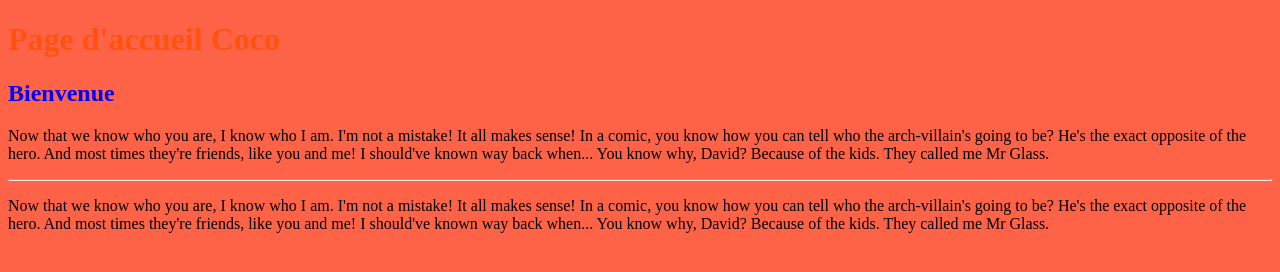
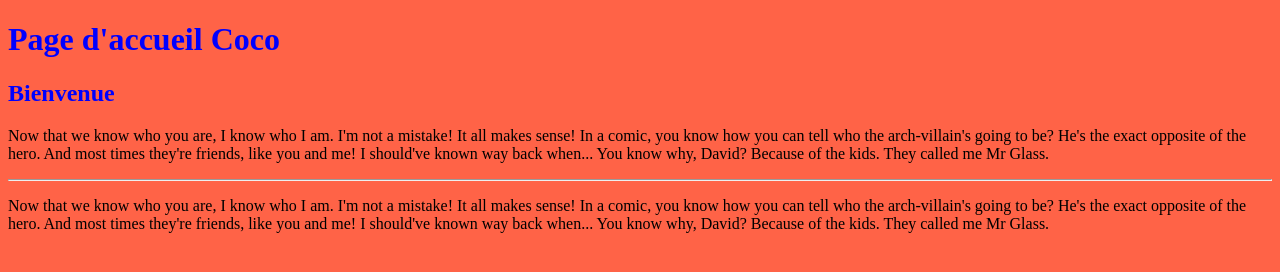
Before and after one commit to opacity0/coco, a plain HTML site: page index.html in a window 1280 px wide. Drawn offline with Linux system fonts and the light colour scheme.

```diff
--- a/index.html
+++ b/index.html
@@ -7,7 +7,7 @@
 		background: tomato;
 	}
 	h1 {
-		color: #FF530D;
+		color: blue;
 	}
 	h2 {
 		color: blue;
```
